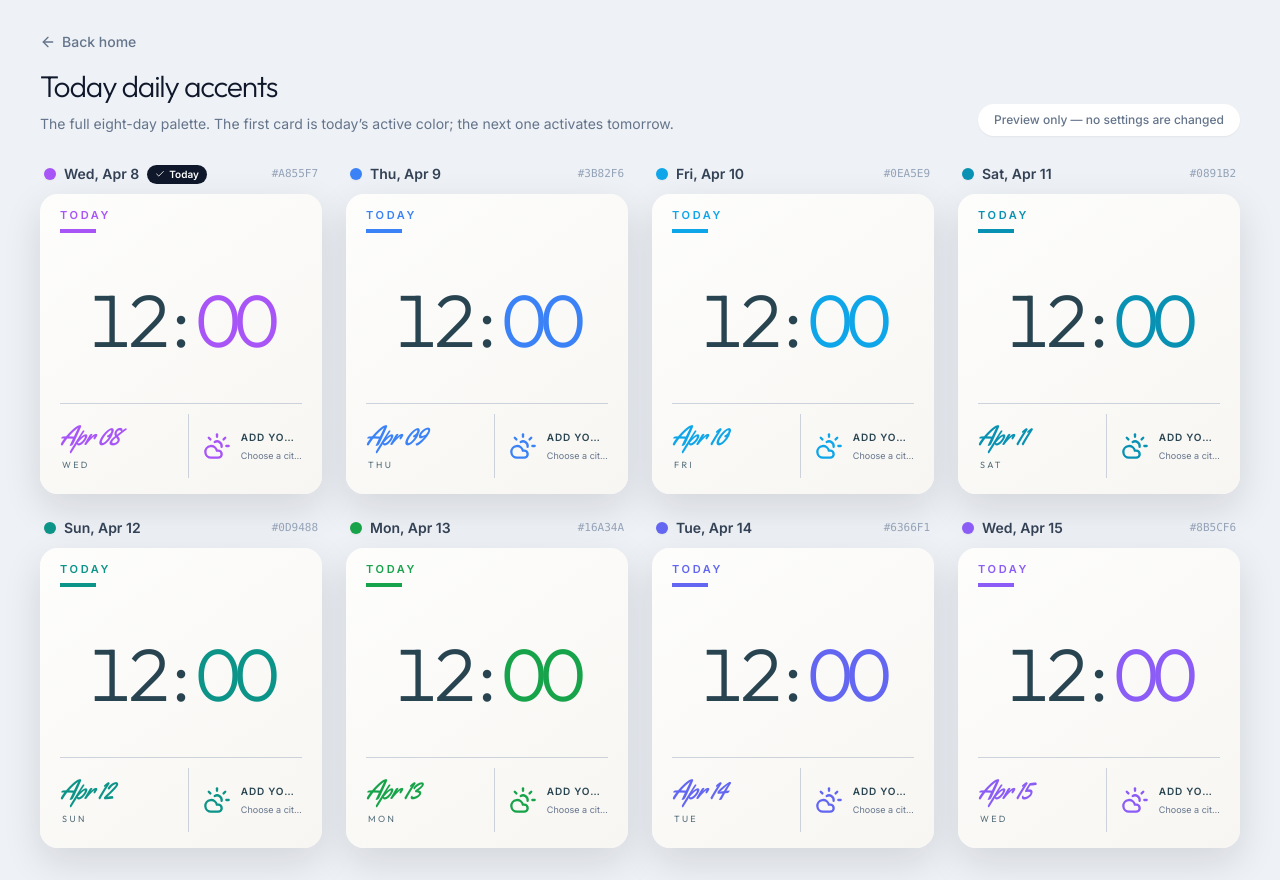
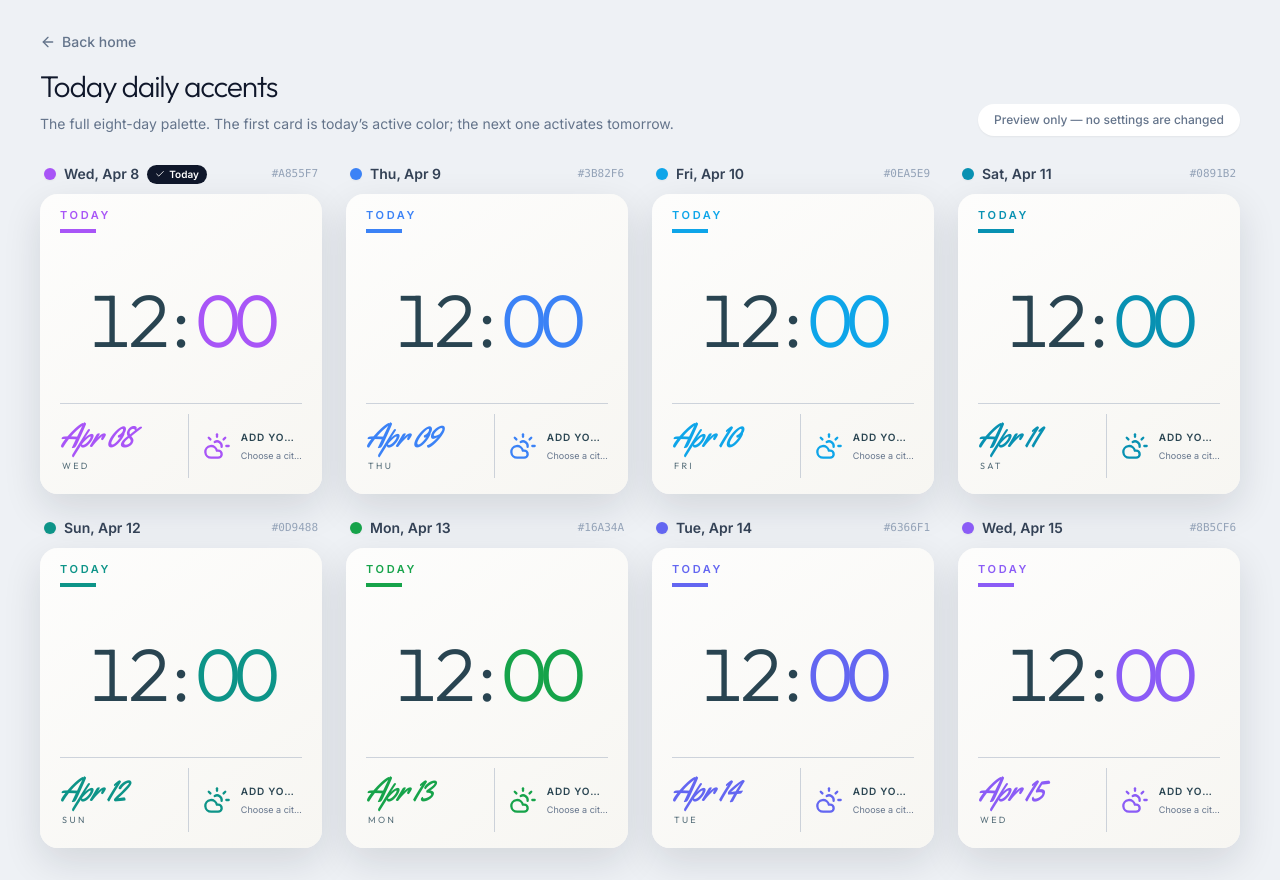
Before and after one commit to wtfllix/navidash, a Next.js app: page /en/today-colors in a window 1280 px wide. Built offline with nearby package versions, Linux system fonts and the light colour scheme.

Commit message:
style: enlarge Today handwritten date

```diff
--- a/src/components/widgets/TodayWidget.tsx
+++ b/src/components/widgets/TodayWidget.tsx
@@ -198,7 +198,7 @@ export default function TodayWidget({ widget, previewDate }: TodayWidgetProps) {
 
           <div className="grid min-h-0 grid-cols-[1.12fr_1fr] pt-2.5">
             <div className="flex min-w-0 flex-col justify-center overflow-hidden pr-3">
-              <div className="whitespace-nowrap font-handwriting text-[1.75rem] font-normal leading-[1.15] tracking-[-0.04em] text-[var(--today-accent)]">
+              <div className="whitespace-nowrap font-handwriting text-[2.15rem] font-normal leading-none tracking-[-0.04em] text-[var(--today-accent)]">
                 {monthLabel} {dayLabel}
               </div>
               <div className="mt-1.5 truncate pl-0.5 font-outfit text-[9px] font-normal uppercase tracking-[0.26em] text-[#58707b]">
```
Also changed, not shown: 1 other file (tests, documents, lock files or other folders).
